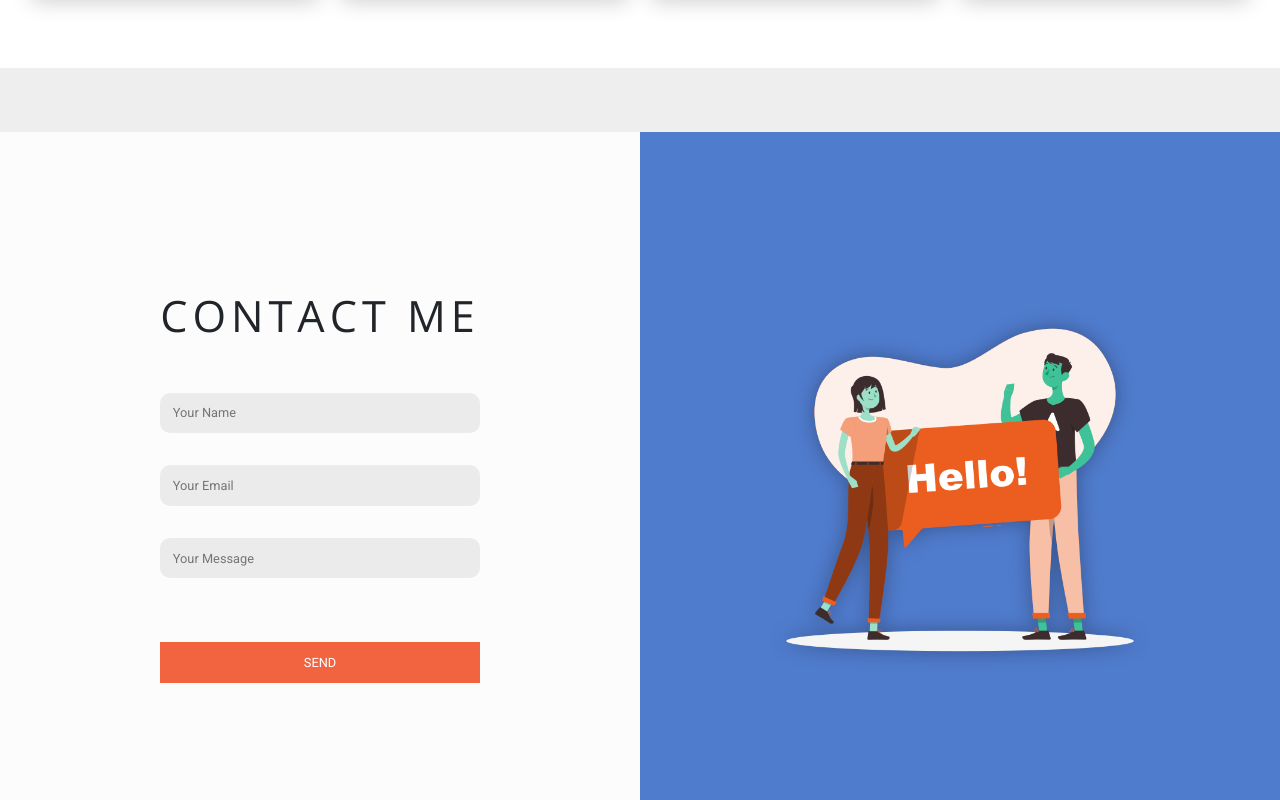
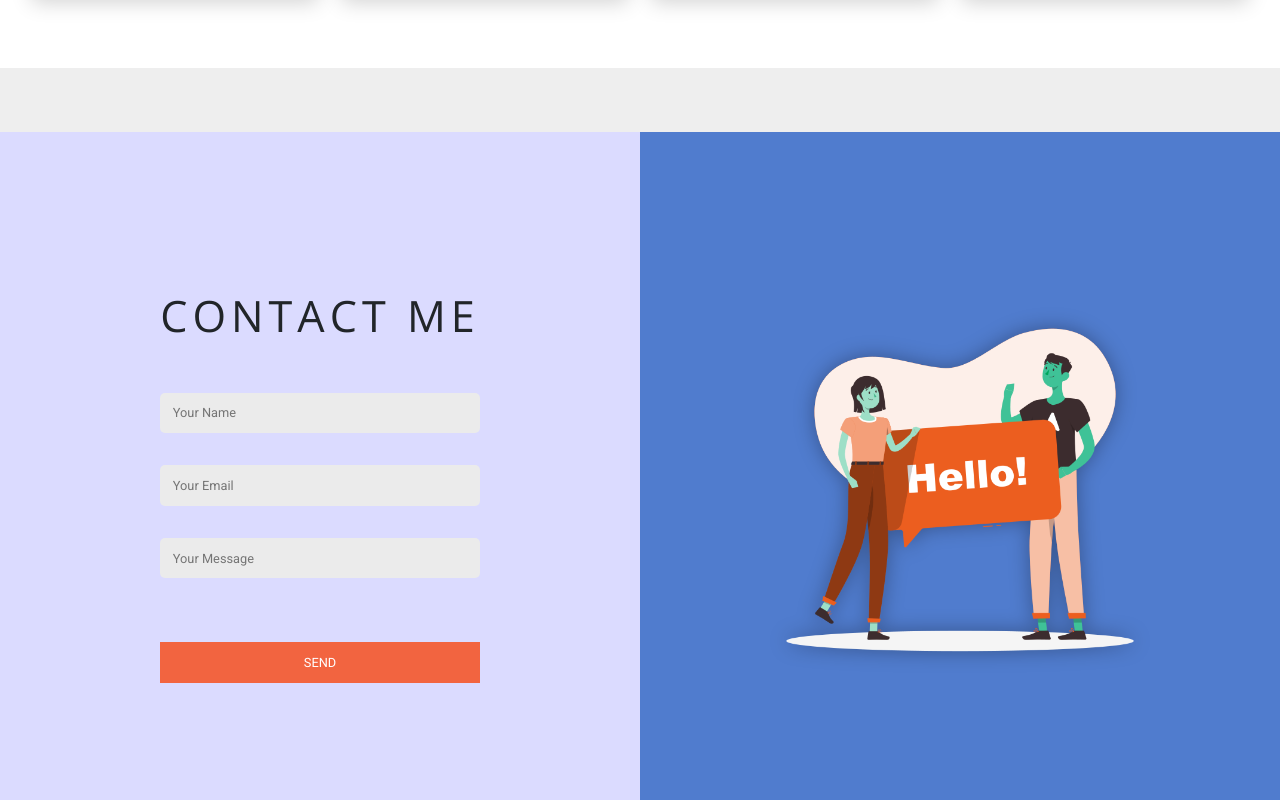
Before and after one commit to AnasAAhmed/Myportfolio, a React (Create React App) app: page / in a window 1280 px wide. Shown: the part 4080-4880 px from the top of the page. Built offline with nearby package versions, Linux system fonts and the light colour scheme.

Commit message:
Update contact.scss

```diff
--- a/src/Styles/contact.scss
+++ b/src/Styles/contact.scss
@@ -5,7 +5,7 @@
 
 
     >section{
-          background-color: #fcfcfc;
+          background-color:rgb(219,219,255);
         width: 100%;
         height: 100%;
         >form{
@@ -29,7 +29,7 @@
                 font: 400 0.9rem "Roboto",sans-serif;
                 margin: 1rem;
                 background-color: rgb(235, 235, 235);
-                border-radius: 10px;
+                border-radius: 5px;
                 border: none;
             }
             >button{
```
